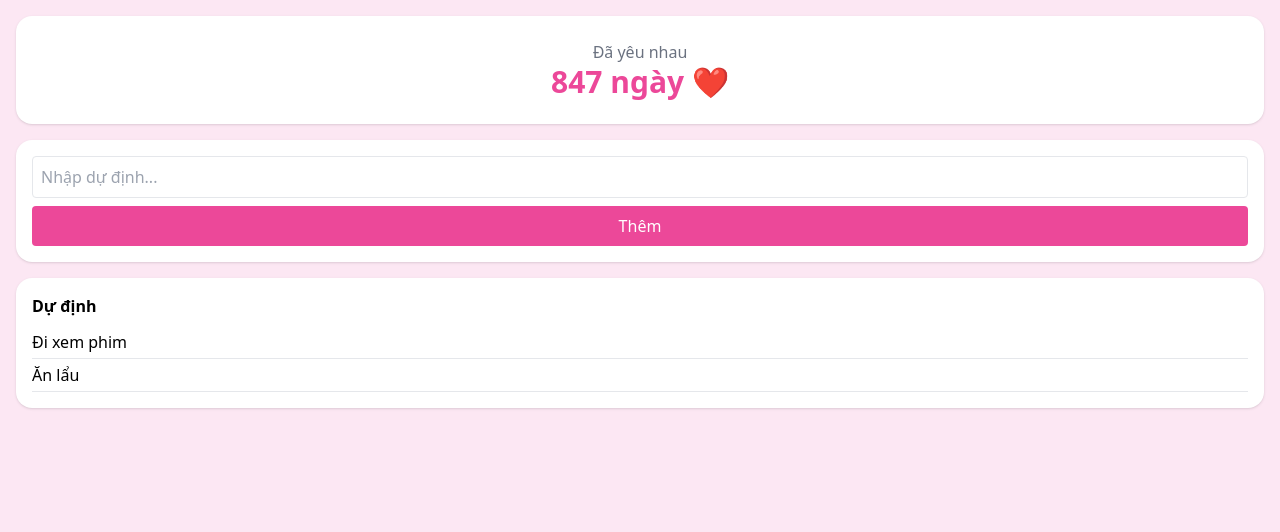
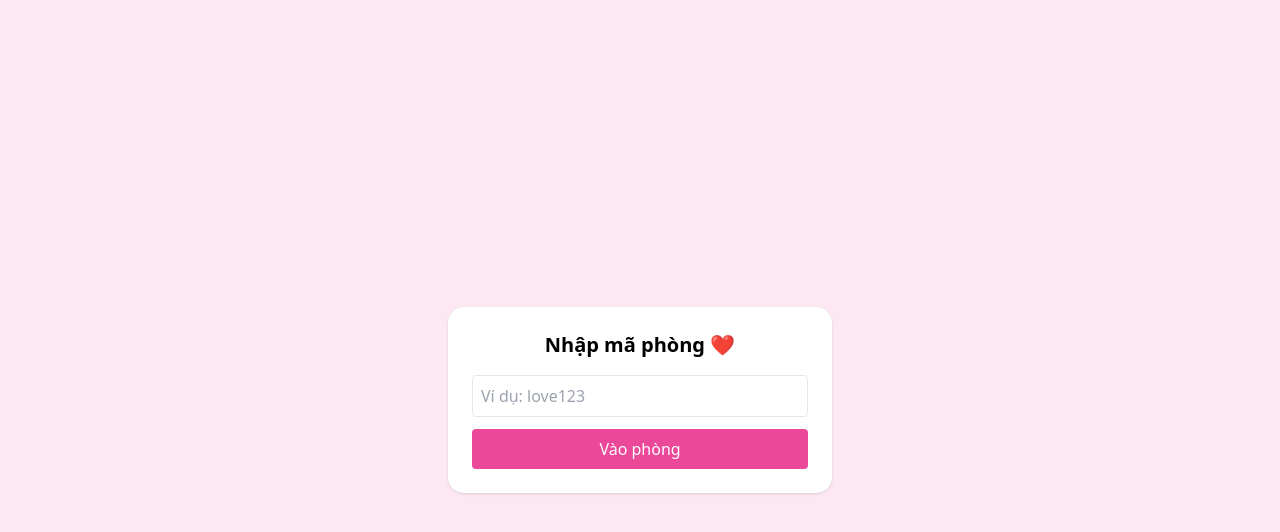
Before and after one commit to Handsell/noteapp, a React (Vite) app: page / in a window 1280 px wide. Shown: the top 532 px of the page. Built offline with nearby package versions, Linux system fonts and the light colour scheme.

Commit message:
second commit

```diff
--- a/src/App.jsx
+++ b/src/App.jsx
@@ -1,58 +1,164 @@
-import { useState } from "react";
+import { useState, useEffect } from "react";
+import Home from "./pages/Home";
+import Plans from "./pages/Plans";
+import Memories from "./pages/Memories";
+import { db } from "./firebase";
+import {
+  collection,
+  addDoc,
+  onSnapshot,
+  deleteDoc,
+  doc,
+  updateDoc,
+} from "firebase/firestore";
 
 function App() {
-  const startDate = new Date("2024-01-01");
+  const startDate = new Date("2025-11-25");
   const today = new Date();
   const diffTime = today - startDate;
   const days = Math.floor(diffTime / (1000 * 60 * 60 * 24));
 
-  const [plans, setPlans] = useState([
-    "Đi xem phim",
-    "Ăn lẩu",
-  ]);
+  // 🔐 room
+  const [roomId, setRoomId] = useState(localStorage.getItem("roomId") || "");
+  const [inputRoom, setInputRoom] = useState("");
 
-  const [newPlan, setNewPlan] = useState("");
+  const [plans, setPlans] = useState([]);
 
-  const addPlan = () => {
-    if (newPlan.trim() === "") return;
-    setPlans([...plans, newPlan]);
-    setNewPlan("");
+  const [tab, setTab] = useState("home");
+
+  // 🔥 chỉ tạo ref khi có roomId
+  const plansRef = roomId ? collection(db, "rooms", roomId, "plans") : null;
+
+  // realtime
+  useEffect(() => {
+    if (!roomId) return;
+
+    const unsubscribe = onSnapshot(plansRef, (snapshot) => {
+      const data = snapshot.docs.map((doc) => ({
+        id: doc.id,
+        ...doc.data(),
+      }));
+      setPlans(data);
+    });
+
+    return () => unsubscribe();
+  }, [roomId]);
+
+  // thêm
+  const addPlan = async (text) => {
+    if (!plansRef) return;
+    await addDoc(plansRef, {
+      text,
+      done: false,
+    });
   };
 
+  // xoá (FIX BUG: path sai trước đó)
+  const deletePlan = async (plan) => {
+    const ref = doc(db, "rooms", roomId, "plans", plan.id);
+    await deleteDoc(ref);
+  };
+
+  // toggle (FIX BUG)
+  const togglePlan = async (plan) => {
+    const ref = doc(db, "rooms", roomId, "plans", plan.id);
+    await updateDoc(ref, {
+      done: !plan.done,
+    });
+  };
+
+  // 🔐 join room
+  const joinRoom = () => {
+    if (!inputRoom.trim()) return;
+    localStorage.setItem("roomId", inputRoom);
+    setRoomId(inputRoom);
+  };
+
+  //logout
+  const logout = () => {
+    localStorage.removeItem("roomId");
+    setRoomId("");
+    setPlans([]);
+  };
+
+  // 🚪 nếu chưa có room → show màn nhập
+  if (!roomId) {
+    return (
+      <div className="min-h-screen flex items-center justify-center bg-pink-100 p-4">
+        <div className="bg-white p-6 rounded-2xl shadow w-full max-w-sm">
+          <h2 className="text-xl font-bold mb-4 text-center">
+            Nhập mã phòng ❤️
+          </h2>
+
+          <input
+            value={inputRoom}
+            onChange={(e) => setInputRoom(e.target.value)}
+            placeholder="Ví dụ: love123"
+            className="border p-2 rounded w-full mb-3"
+          />
+
+          <button
+            onClick={joinRoom}
+            className="bg-pink-500 text-white w-full py-2 rounded"
+          >
+            Vào phòng
+          </button>
+        </div>
+      </div>
+    );
+  }
+
   return (
-    <div className="min-h-screen bg-pink-100 p-4">
-      {/* Days */}
-      <div className="bg-white p-6 rounded-2xl shadow text-center mb-4">
-        <p className="text-gray-500">Đã yêu nhau</p>
-        <h1 className="text-3xl font-bold text-pink-500">
-          {days} ngày ❤️
-        </h1>
-      </div>
-
-      {/* Add plan */}
-      <div className="bg-white p-4 rounded-2xl shadow mb-4">
-        <input
-          value={newPlan}
-          onChange={(e) => setNewPlan(e.target.value)}
-          placeholder="Nhập dự định..."
-          className="border p-2 rounded w-full mb-2"
-        />
-        <button
-          onClick={addPlan}
-          className="bg-pink-500 text-white px-4 py-2 rounded w-full"
-        >
-          Thêm
+    <div className="min-h-screen bg-pink-100 p-4 pb-16">
+      <div className="flex justify-end mb-2">
+        <button onClick={logout} className="text-sm text-red-500">
+          Đổi phòng
         </button>
       </div>
+      {/* Home */}
+      {tab === "home" && <Home days={days} />}
 
-      {/* List */}
-      <div className="bg-white p-4 rounded-2xl shadow">
-        <h2 className="font-bold mb-2">Dự định</h2>
-        {plans.map((plan, index) => (
-          <p key={index} className="border-b py-1">
-            {plan}
-          </p>
-        ))}
+      {/* Plans */}
+      {tab === "plans" && (
+        <Plans
+          plans={plans}
+          addPlan={addPlan}
+          togglePlan={togglePlan}
+          deletePlan={deletePlan}
+        />
+      )}
+
+      {/* Memories */}
+      {tab === "memories" && <Memories />}
+
+      {/* taskbar */}
+      <div className="fixed bottom-0 left-0 right-0 bg-white shadow flex justify-around p-2">
+        <button
+          onClick={() => setTab("home")}
+          className={
+            tab === "home" ? "text-pink-500 font-bold" : "text-gray-500"
+          }
+        >
+          Home
+        </button>
+
+        <button
+          onClick={() => setTab("plans")}
+          className={
+            tab === "plans" ? "text-pink-500 font-bold" : "text-gray-500"
+          }
+        >
+          Plans
+        </button>
+
+        <button
+          onClick={() => setTab("memories")}
+          className={
+            tab === "memories" ? "text-pink-500 font-bold" : "text-gray-500"
+          }
+        >
+          Memories
+        </button>
       </div>
     </div>
   );
--- /dev/null
+++ b/src/firebase.js
@@ -0,0 +1,15 @@
+import { initializeApp } from "firebase/app";
+import { getFirestore } from "firebase/firestore";
+
+const firebaseConfig = {
+  apiKey: "AIzaSyA4RIOriKLn8Q5f0sfsCjM7iUqhOEzz6Ac",
+  authDomain: "loveapp-76fc7.firebaseapp.com",
+  projectId: "loveapp-76fc7",
+  storageBucket: "loveapp-76fc7.firebasestorage.app",
+  messagingSenderId: "574970484156",
+  appId: "1:574970484156:web:1793ed47bcc004813d07b9",
+  measurementId: "G-6K8XMFQR1T"
+};
+
+const app = initializeApp(firebaseConfig);
+export const db = getFirestore(app);
--- /dev/null
+++ b/src/pages/Home.jsx
@@ -0,0 +1,10 @@
+function Home({ days }) {
+  return (
+    <div className="bg-white p-6 rounded-2xl shadow text-center mb-4">
+      <p className="text-gray-500">Đã yêu nhau</p>
+      <h1 className="text-3xl font-bold text-pink-500">{days} ngày ❤️</h1>
+    </div>
+  );
+}
+
+export default Home;
--- /dev/null
+++ b/src/pages/Memories.jsx
@@ -0,0 +1,5 @@
+function Memories() {
+  return <p className="text-center mt-10">Chưa có kỷ niệm 😄</p>;
+}
+
+export default Memories;
--- /dev/null
+++ b/src/pages/Plans.jsx
@@ -0,0 +1,61 @@
+import { useState } from "react";
+
+function Plans({ plans, addPlan, togglePlan, deletePlan }) {
+  const [newPlan, setNewPlan] = useState("");
+
+  return (
+    <>
+      <div className="bg-white p-4 rounded-2xl shadow mb-4">
+        <input
+          value={newPlan}
+          onChange={(e) => setNewPlan(e.target.value)}
+          placeholder="Nhập dự định..."
+          className="border p-2 rounded w-full mb-2"
+        />
+
+        <button
+          onClick={() => {
+            if (!newPlan.trim()) return;
+            addPlan(newPlan);
+            setNewPlan("");
+          }}
+          className="bg-pink-500 text-white w-full px-4 py-2 rounded"
+        >
+          Thêm
+        </button>
+      </div>
+
+      <div className="bg-white p-4 rounded-2xl shadow">
+        <h2 className="font-bold mb-2">Dự định</h2>
+
+        {plans.map((plan) => (
+          <div
+            key={plan.id}
+            className="flex items-center justify-between border-b py-2"
+          >
+            <div className="flex items-center gap-2">
+              <input
+                type="checkbox"
+                checked={plan.done}
+                onChange={() => togglePlan(plan)}
+              />
+
+              <span className={plan.done ? "line-through text-gray-400" : ""}>
+                {plan.text}
+              </span>
+            </div>
+
+            <button
+              onClick={() => deletePlan(plan)}
+              className="text-red-500 text-sm"
+            >
+              Xoá
+            </button>
+          </div>
+        ))}
+      </div>
+    </>
+  );
+}
+
+export default Plans;
```
